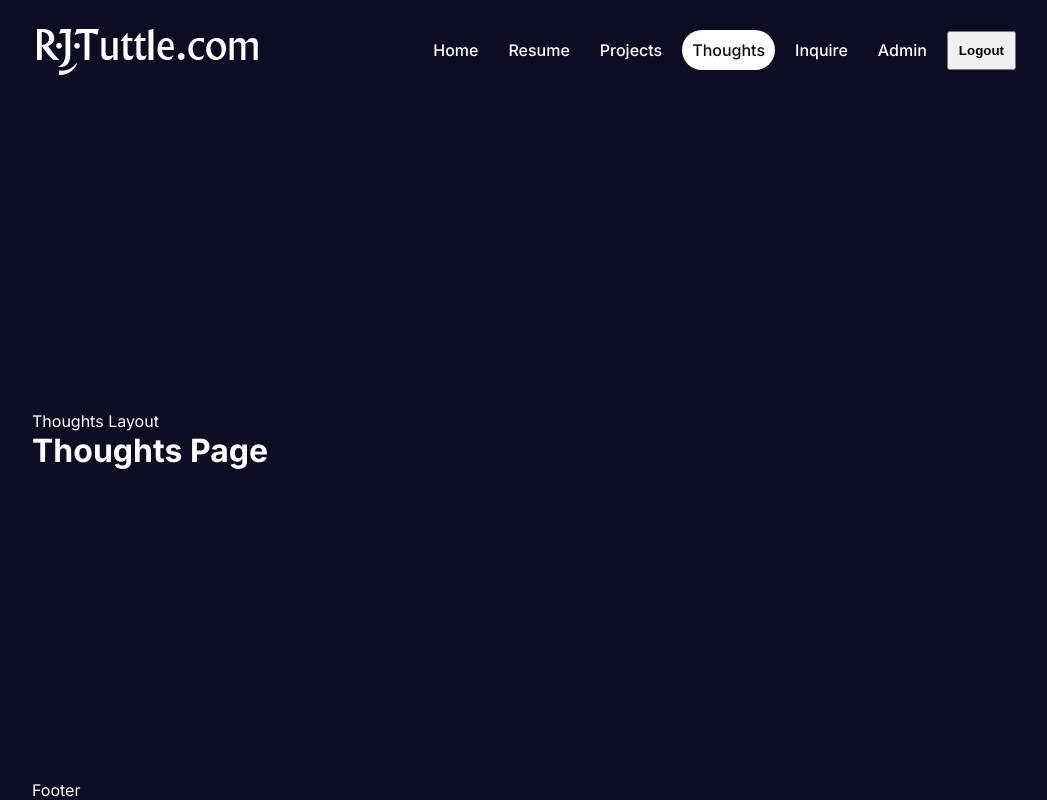
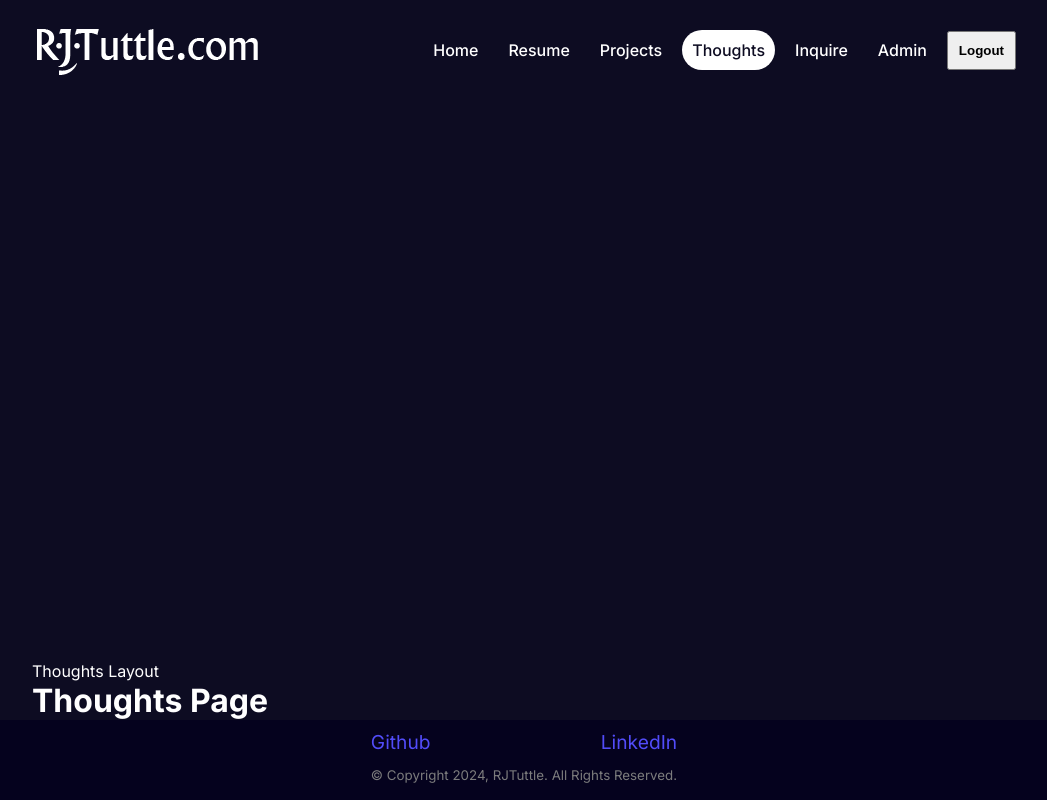
Before and after one commit to OMTut/rjt_site_v1, a Next.js app: page /thoughts in a window 1280 px wide. Shown: the whole page, without its empty margins (116-1163 px from the left). Built offline with nearby package versions, Linux system fonts and the light colour scheme.

Commit message:
completed footer

```diff
--- a/src/app/globals.css
+++ b/src/app/globals.css
@@ -1,8 +1,10 @@
 :root {
     --bg: #0d0c22;
     --bgSoft: #2d2b42;
+    --bgFooter: #05021e;
     --text: white;
     --textSoft: #e5e5e5;
+    --textSmall: #7c7c7d;
     --btn: #3673fd;
     --menuBorder: #9b9b9b;
 }
@@ -28,10 +30,14 @@ a {
     margin: auto;
     padding-left: 50px;
     padding-right: 50px;
-    min-height: 100vh;
+    min-height: calc(100vh - 80px);
     display:flex;
     flex-direction: column;
     justify-content: space-between;
+}
+
+.small {
+    color: var(--textSmall);
 }
 
 @media (max-width: 1536px) {
--- a/src/app/layout.js
+++ b/src/app/layout.js
@@ -17,8 +17,9 @@ export default function RootLayout({ children }) {
         <div className="container">
           <Navbar/>
           {children}
-          <Footer/>
+
         </div>
+        <Footer/>
       </body>
     </html>
   )
--- a/src/components/footer/Footer.jsx
+++ b/src/components/footer/Footer.jsx
@@ -1,6 +1,16 @@
+import styles from './footer.module.css';
+import Links from './links/Links';
+
+const currentYear = new Date().getFullYear();
+
 const Footer = () => {
     return (
-        <div>Footer</div>
+        <div className = {styles.footer}>
+            <div className={styles.footerLinks}>
+                <Links/>
+                <small>&copy; Copyright {currentYear}, RJTuttle. All Rights Reserved.</small>
+            </div>
+        </div>
     )
 }
 
--- /dev/null
+++ b/src/components/footer/footer.module.css
@@ -0,0 +1,13 @@
+.footer {
+    background-color: var(--bgFooter);
+    height: 80px;
+    padding: 10px 50px 0px 50px;
+    display:flex;
+    flex-direction: row;
+    justify-content: center;
+    text-align: center;
+}
+
+.footer small {
+    color: var(--textSmall);
+}
--- /dev/null
+++ b/src/components/footer/links/Links.jsx
@@ -0,0 +1,32 @@
+"use client";
+import FooterLink from "./footerLink/FooterLink";
+import styles from "./links.module.css";
+
+const footerLinks = [
+    {
+        title: 'Github',
+        path: 'https://github.com/OMTut',
+    },
+    {
+        title: 'LinkedIn',
+        path: 'https://www.linkedin.com/in/rjtuttle/',
+    },
+];
+
+const Links = () => {
+
+    return (
+        <div className={styles.footerLinks}>
+            <div className={styles.links}>
+                {footerLinks.map((link=>(
+                    <FooterLink item ={link} key={link.title}/>
+                )))}
+            </div>
+
+
+        </div>
+
+    )
+}
+
+export default Links;
--- /dev/null
+++ b/src/components/footer/links/footerLink/FooterLink.jsx
@@ -0,0 +1,21 @@
+"use client";
+import Link from "next/link";
+import styles from "./footerLink.module.css";
+import { usePathname } from "next/navigation";
+
+const FooterLink = ({item}) => {
+
+    const pathName = usePathname();
+
+    return (
+        <Link
+            href={item.path}
+            className={`${styles.container} ${
+                pathName===item.path}`}
+        >
+            {item.title}
+        </Link>
+    )
+}
+
+export default FooterLink
--- /dev/null
+++ b/src/components/footer/links/footerLink/footerLink.module.css
@@ -0,0 +1,5 @@
+.footerLinks {
+    width: 100%;
+    display: flex;
+    flex-direction: row;
+}
--- /dev/null
+++ b/src/components/footer/links/links.module.css
@@ -0,0 +1,18 @@
+.links {
+    width: 100%;
+    padding-bottom: 10px;
+    display: flex;
+    flex-direction: row;
+    justify-content: space-between;
+    align-items: center;
+}
+
+.links a {
+    text-decoration: none;
+    color: #524cf9;
+    font-size: 1.2em;
+}
+
+.links a:hover {
+    color: var(--text);
+}
```
